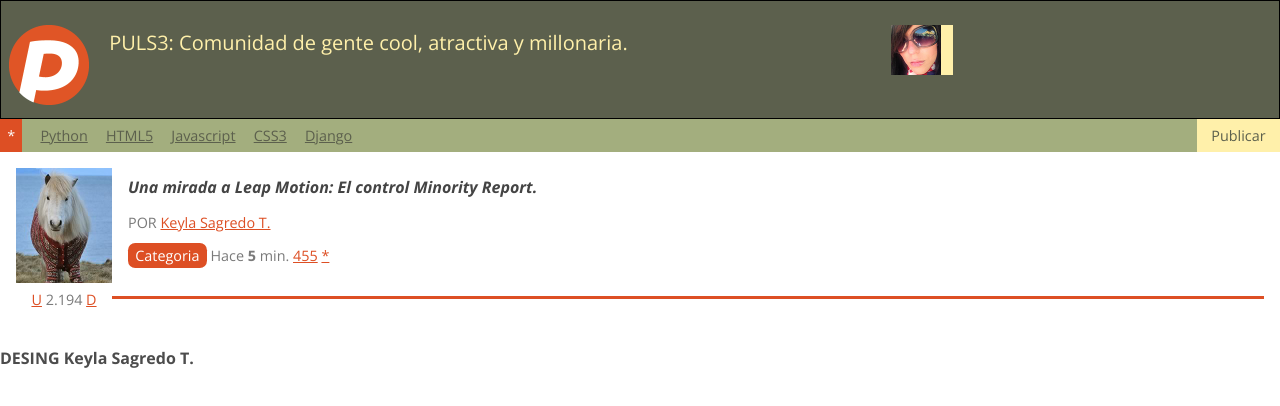
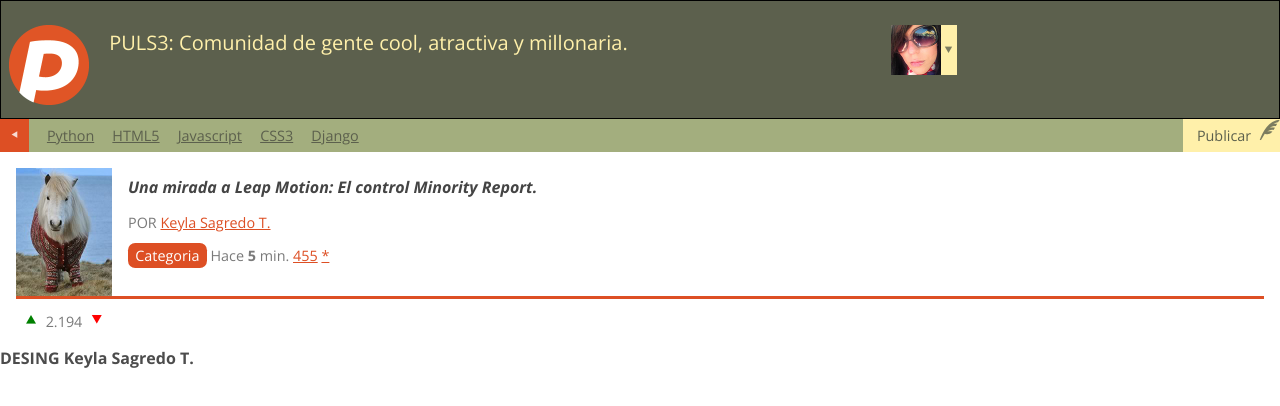
Before and after one commit to Ksagredo/Puls3, a plain HTML site: page index.html in a window 1280 px wide. Drawn offline with nearby package versions, Linux system fonts and the light colour scheme.

Commit message:
Uso de Tipografias Vectoriales (iconos).

```diff
--- a/estilos.css
+++ b/estilos.css
@@ -1,3 +1,14 @@
+@font-face {
+	font-family: 'icomoon';
+	src:url('fonts/icomoon.eot');
+	src:url('fonts/icomoon.eot?#iefix') format('embedded-opentype'),
+		url('fonts/icomoon.woff') format('woff'),
+		url('fonts/icomoon.ttf') format('truetype'),
+		url('fonts/icomoon.svg#icomoon') format('svg');
+	font-weight: normal;
+	font-style: normal;
+}
+
 a
 {
 	color: #DD4F24;
@@ -41,14 +52,24 @@ header #avatar
 
 	float: rigth; /*EL AVATAR FLOTA A LA DERECHA Y NO PIERDE SU PROPIEDAD DE INLINE-BLOCK*/
 
+
 }
 
 header #avatar figcaption
 {
+
 	background:#FFF0AA;
 	float: right;
 	height: 50px; /*SE LE DIO EL MISMO LARGO DE LA IMG DEL AVATAR PARA QUE ASI SE AJUSTE LA CAJA.*/
-	padding: 0 2px;
+	line-height: 50px;
+}
+
+header #avatar figcaption:after
+{
+	color: #5C604D;
+	content: "\e001";
+	font-family: "icomoon";
+	opacity: 0.8;
 }
 
 header #avatar img
@@ -101,15 +122,38 @@ nav #flechita_nav a
 
 }
 
+nav #flechita_nav a:after
+{
+	content: "\e003";
+	font-family: "icomoon";
+	opacity:0.8;
+}
+
 nav #publicar_nav
 {
+	background: #FFF0AA;
 	float: right;
 	margin-right: 0;
+	padding-right: 1em;
+	position: relative;
+}
+
+nav #publicar_nav:after
+{
+	color:#5C604D;
+	content: "\e000";
+	font-family: "icomoon";
+	font-size: 1.4em;
+	opacity: 0.8;
+	position: absolute;
+	right: 0;
+	top: 0.5;
 }
 
 nav #publicar_nav a
 {
 	background: #FFF0AA;
+	display: inline-block;
 	padding: 0.5em 1em;
 	text-decoration: none;
 }
@@ -179,5 +223,30 @@ nav #publicar_nav a
 	padding: 0.5em 0;
 	position: absolute;
 	text-align: center;
+	top: 100%;
 	width: 96px;
 }
+
+#contenido .item .votacion a
+{
+
+	text-decoration: none;
+}
+
+#contenido .item .votacion .down:after,
+#contenido .item .votacion .up:after
+{
+	font-family: "icomoon";
+	font-size: 1.5em;
+	vertical-align: bottom;
+}
+#contenido .item .votacion .down:after
+{
+	color: red;
+	content: "\e001";
+}
+#contenido .item .votacion .up:after
+{
+	color: green;
+	content: "\e002";
+}
--- a/index.html
+++ b/index.html
@@ -16,13 +16,12 @@
 		<figure id="avatar">
 			<img src="avatar.jpg"> <!--RUTA IMG (AVATAR)-->
 			<figcaption> <!--FLECHA AL LADO DE AVATAR-->
-				*
 			</figcaption>
 		</figure>
 	</header>
 	<nav> <!--BARRA DE NAVEGACIÓN-->
 		<ul>
-			<li id="flechita_nav"><a href="#">*</a></li>
+			<li id="flechita_nav"><a href="#"></a></li>
 			<li><a href="#">Python</a></li>
 			<li><a href="#">HTML5</a></li>
 			<li><a href="#">Javascript</a></li>
@@ -49,9 +48,9 @@
 				<a class="guardar_item" href="#">*</a>
 			</p>
 			<p class="votacion">
-				<a class="up" href="#">U</a>
+				<a class="up" href="#"></a>
 				2.194
-				<a class="down" href="#">D</a>
+				<a class="down" href="#"></a>
 			</p>
 		</article>
 	</section>
--- /dev/null
+++ b/style.css
@@ -0,0 +1,55 @@
+@font-face {
+	font-family: 'icomoon';
+	src:url('fonts/icomoon.eot');
+	src:url('fonts/icomoon.eot?#iefix') format('embedded-opentype'),
+		url('fonts/icomoon.woff') format('woff'),
+		url('fonts/icomoon.ttf') format('truetype'),
+		url('fonts/icomoon.svg#icomoon') format('svg');
+	font-weight: normal;
+	font-style: normal;
+}
+
+/* Use the following CSS code if you want to use data attributes for inserting your icons */
+[data-icon]:before {
+	font-family: 'icomoon';
+	content: attr(data-icon);
+	speak: none;
+	font-weight: normal;
+	font-variant: normal;
+	text-transform: none;
+	line-height: 1;
+	-webkit-font-smoothing: antialiased;
+	-moz-osx-font-smoothing: grayscale;
+}
+
+/* Use the following CSS code if you want to have a class per icon */
+/*
+Instead of a list of all class selectors,
+you can use the generic selector below, but it's slower:
+[class*="icon-"] {
+*/
+.icon-quill, .icon-arrow-down, .icon-arrow-up, .icon-arrow-left, .icon-star {
+	font-family: 'icomoon';
+	speak: none;
+	font-style: normal;
+	font-weight: normal;
+	font-variant: normal;
+	text-transform: none;
+	line-height: 1;
+	-webkit-font-smoothing: antialiased;
+}
+.icon-quill:before {
+	content: "\e000";
+}
+.icon-arrow-down:before {
+	content: "\e001";
+}
+.icon-arrow-up:before {
+	content: "\e002";
+}
+.icon-arrow-left:before {
+	content: "\e003";
+}
+.icon-star:before {
+	content: "\e004";
+}
```
Also changed, not shown: lte-ie7.js (added, +32 -0 lines), fonts/icomoon.ttf (added), fonts/icomoon.woff (added), 3 other files.
